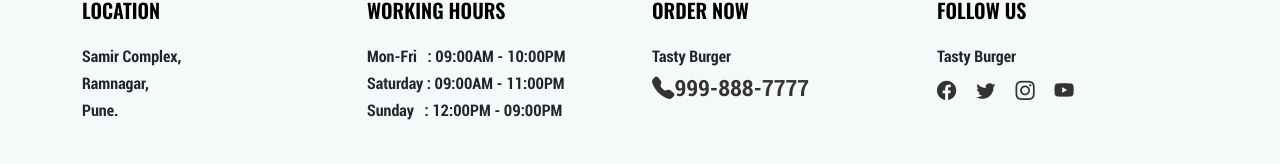
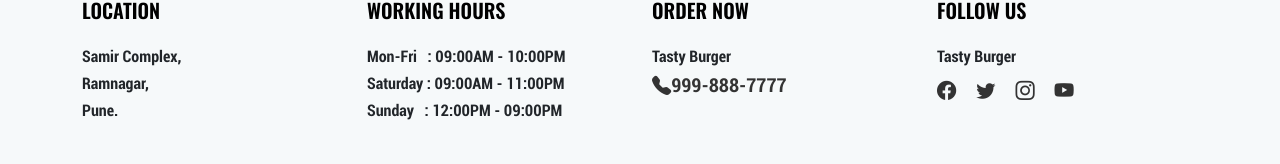
Before and after one commit to savitamali02/food-delivery, a React (Create React App) app: page / in a window 1280 px wide. Shown: the part 6990-7154 px from the top of the page. Built offline with nearby package versions, Linux system fonts and the light colour scheme.

Commit message:
initial commit

```diff
--- a/src/styles/HomeStyle.css
+++ b/src/styles/HomeStyle.css
@@ -422,10 +422,13 @@
 footer .icons:hover{
     color: #f7be27;
 }
+
 footer .calling{
-    font-size: 1.4rem;
-    font-weight: 800;
+    font-size: 1.2rem;
+}
+footer .calling:hover{
 
+    color:#f7be27
 
 }
 
@@ -442,7 +445,6 @@
     margin-top:60px;
     padding: 20px 0;
  }
-
 
  footer .copy_right ul li span:hover{
     color:black;
```
